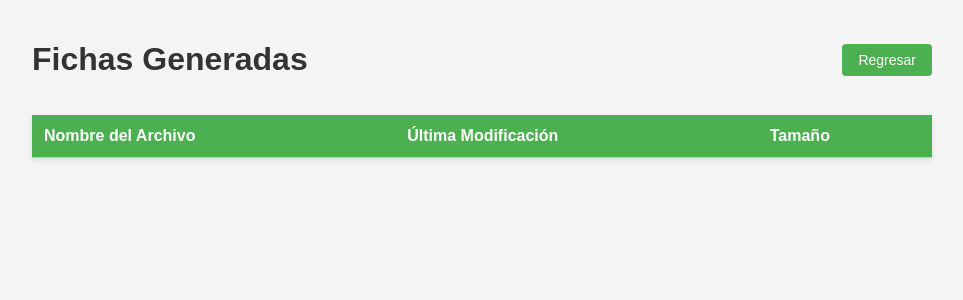
After one commit to F3RN4ND0-30/sisti, a PHP site: page /archivos/fichas/index.php in a window 1280 px wide. The commit adds this page. Shown: the top 300 px of the page, without its empty margins (158-1121 px from the left). Run offline with PHP 8.4, Linux system fonts and the light colour scheme; lists and menus that the app fills with data are empty.

Commit message:
actualizaciones

```diff
--- /dev/null
+++ b/archivos/fichas/index.php
@@ -0,0 +1,44 @@
+<?php
+$directorio = __DIR__;
+$archivos = array_diff(scandir($directorio), array('.', '..', 'index.php'));
+?>
+
+<!DOCTYPE html>
+<html lang="es">
+
+<head>
+    <meta charset="UTF-8">
+    <title>Fichas Generadas</title>
+    <link rel="stylesheet" href="../../backend/css/archivos/index_archivos.css">
+</head>
+
+<body>
+    <div class="container">
+        <div class="header-flex">
+            <h1>Fichas Generadas</h1>
+            <a href="/sisti/frontend/reportes/lista_fichas/listado_fichas.php" class="btn-regresar">Regresar</a>
+        </div>
+        <table>
+            <thead>
+                <tr>
+                    <th>Nombre del Archivo</th>
+                    <th>Última Modificación</th>
+                    <th>Tamaño</th>
+                </tr>
+            </thead>
+            <tbody>
+                <?php foreach ($archivos as $archivo): ?>
+                    <?php if (is_file($archivo)): ?>
+                        <tr>
+                            <td><a href="<?= htmlspecialchars($archivo) ?>" download><?= htmlspecialchars($archivo) ?></a></td>
+                            <td><?= date("Y-m-d H:i", filemtime($archivo)) ?></td>
+                            <td><?= round(filesize($archivo) / 1024) ?> KB</td>
+                        </tr>
+                    <?php endif; ?>
+                <?php endforeach; ?>
+            </tbody>
+        </table>
+    </div>
+</body>
+
+</html>
--- /dev/null
+++ b/backend/css/archivos/index_archivos.css
@@ -0,0 +1,67 @@
+body {
+    font-family: Arial, sans-serif;
+    background: #f4f4f4;
+    margin: 0;
+    padding: 20px;
+}
+
+h1 {
+    color: #333;
+}
+
+table {
+    width: 100%;
+    border-collapse: collapse;
+    background: white;
+    box-shadow: 0 2px 5px rgba(0, 0, 0, 0.1);
+}
+
+th,
+td {
+    padding: 12px;
+    border-bottom: 1px solid #ccc;
+    text-align: left;
+}
+
+th {
+    background: #4CAF50;
+    color: white;
+}
+
+a {
+    color: #2196F3;
+    text-decoration: none;
+}
+
+a:hover {
+    text-decoration: underline;
+}
+
+.container {
+    max-width: 900px;
+    margin: auto;
+}
+
+.header-flex {
+    display: flex;
+    justify-content: space-between;
+    align-items: center;
+    margin-bottom: 15px;
+    flex-wrap: wrap;
+    /* Para que en móviles se adapten bien */
+}
+
+.btn-regresar {
+    background-color: #4CAF50;
+    color: white;
+    padding: 8px 16px;
+    text-decoration: none;
+    border-radius: 4px;
+    font-size: 14px;
+    white-space: nowrap;
+    transition: background-color 0.3s;
+}
+
+.btn-regresar:hover {
+    background-color: #45a049;
+}
--- a/backend/php/excel/generar_excel_mantenimiento.php
+++ b/backend/php/excel/generar_excel_mantenimiento.php
@@ -129,7 +129,7 @@ $sheet->getProtection()->setFormatCells(false);
 $sheet->getProtection()->setPassword('CuandoPagan');
 
 // Guardar archivo en carpeta uploads (crea la carpeta si no existe)
-$uploadDir = $_SERVER['DOCUMENT_ROOT'] . '/sisti/uploads/fichas/';
+$uploadDir = $_SERVER['DOCUMENT_ROOT'] . '/sisti/archivos/fichas/';
 if (!is_dir($uploadDir)) {
   mkdir($uploadDir, 0777, true);
 }
@@ -141,7 +141,7 @@ $writer = new Xlsx($spreadsheet);
 $writer->save($filePath);
 
 // Guardar ruta en la base de datos (solo la ruta relativa)
-$rutaRelativa = "/sisti/uploads/fichas/" . $filename;
+$rutaRelativa = "/sisti/archivos/fichas/" . $filename;
 
 $sqlInsert = "INSERT INTO ficha_control (Numero, Id_Usuarios, ArchivoExcel)
               VALUES (:numero, :id_usuario, :rutaArchivo)";
--- a/frontend/reportes/lista_fichas/listado_fichas.php
+++ b/frontend/reportes/lista_fichas/listado_fichas.php
@@ -53,7 +53,10 @@ if (!isset($_SESSION['hd_activo']) || $_SESSION['hd_activo'] !== true) {
         </div>
 
         <div class="activity-card">
-            <h4><i class="material-icons">assignment</i> Fichas Técnicas</h4>
+            <div class="titulo-fichas">
+                <h4 class="titulo"><i class="material-icons">assignment</i> Fichas Técnicas</h4>
+                <a href="/sisti/archivos/fichas" class="btn-descargar">Descargar Fichas</a>
+            </div>
             <div class="table-responsive">
                 <table class="table" id="tabla-fichas">
                     <thead>
```
Also changed, not shown: backend/bd/log_conexion.txt (+124 -0 lines), backend/css/reportes/lista_fichas/listado_fichas.css (+21 -0 lines), frontend/reportes/reporte_atencion/ficha_baja.php (+30 -2 lines), frontend/reportes/reporte_atencion/ficha_instalacion.php (+30 -2 lines), frontend/reportes/reporte_atencion/ficha_mantenimiento.php (+29 -2 lines), 6 other files.
